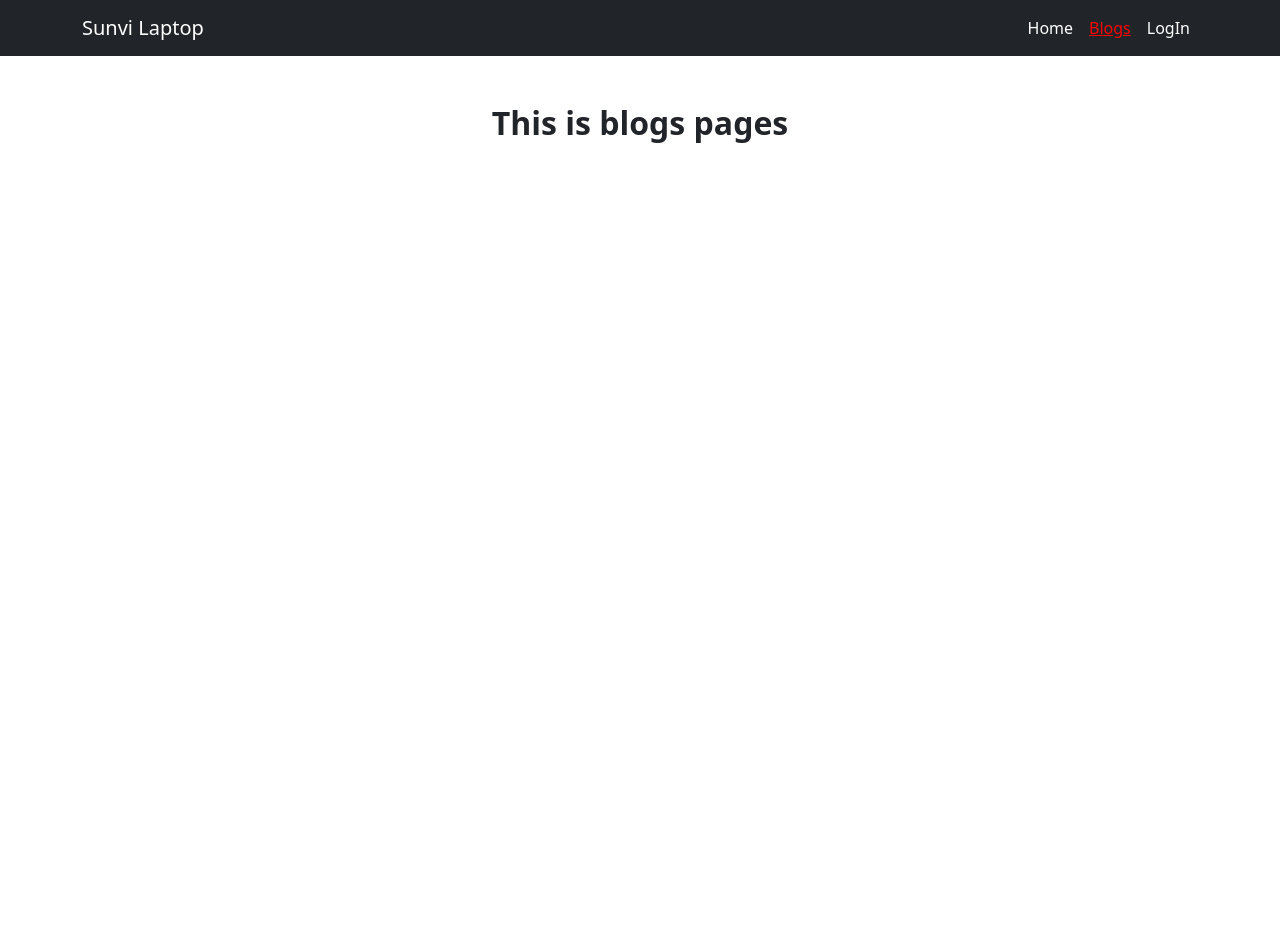
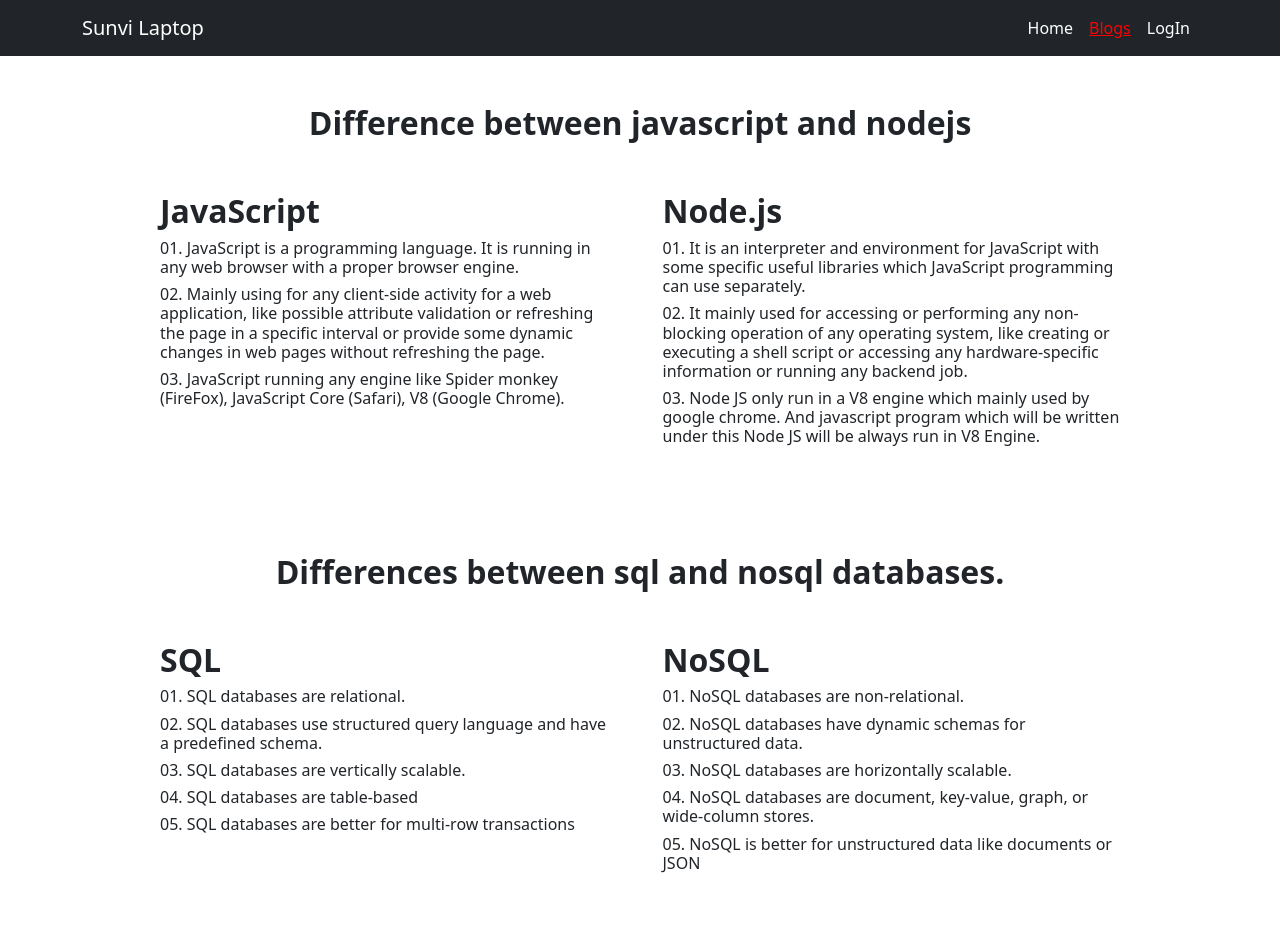
Before and after one commit to sujonaust2008/sunvi-laptop, a React (Create React App) app: page /blogs in a window 1280 px wide. Shown: the top 935 px of the page. Before the commit the page ends 800 px from the top, so only its background shows below. Built offline with nearby package versions, Linux system fonts and the light colour scheme; no server answers.

Commit message:
Blogs page added

```diff
--- a/src/App.js
+++ b/src/App.js
@@ -20,9 +20,7 @@ function App() {
         <Route path='/' element={<Home></Home>}></Route>
         <Route path='/home' element={<Home></Home>}></Route>
         <Route path='/blogs' element={<Blogs></Blogs>}></Route>
-        <Route path='/productDetail' element={<RequireAuth>
-          <ProductsDetails></ProductsDetails>
-        </RequireAuth>}></Route>
+
 
         <Route path='/manageInventory' element={<RequireAuth>
           <ManageInventory></ManageInventory>
--- /dev/null
+++ b/src/Component/Blogs/Blogs.css
@@ -0,0 +1,13 @@
+.jsVsnode {
+    display: grid;
+    grid-template-columns: repeat(2, 1fr);
+    grid-gap: 45px;
+    width: 75%;
+    margin: 50px auto;
+}
+
+@media only screen and (max-width: 800px) {
+    .jsVsnode {
+        grid-template-columns: 1fr;
+    }
+}
--- a/src/Component/Blogs/Blogs.js
+++ b/src/Component/Blogs/Blogs.js
@@ -1,9 +1,70 @@
 import React from 'react';
+import './Blogs.css';
 
 const Blogs = () => {
     return (
-        <div>
-            <h2 className='text-center fw-bold pt-5'>This is blogs pages</h2>
+        <div className='mb-5'>
+            <h2 className='text-center fw-bold pt-5'>Difference between javascript and nodejs</h2>
+            <div className='jsVsnode'>
+                <div>
+                    <h2 className='fw-bold '>JavaScript</h2>
+                    <h6>01. JavaScript is a programming language. It is running in any web browser with a proper browser engine.</h6>
+                    <h6>02. Mainly using for any client-side activity for a web application, like possible attribute validation or refreshing the page in a specific interval or provide some dynamic changes in web pages without refreshing the page.</h6>
+                    <h6>03. JavaScript running any engine like Spider monkey (FireFox), JavaScript Core (Safari), V8 (Google Chrome).</h6>
+                </div>
+                <div>
+                    <h2 className='fw-bold '>Node.js</h2>
+                    <h6>01. It is an interpreter and environment for JavaScript with some specific useful libraries which JavaScript programming can use separately.</h6>
+                    <h6>02. It mainly used for accessing or performing any non-blocking operation of any operating system, like creating or executing a shell script or accessing any hardware-specific information or running any backend job.</h6>
+                    <h6>03. Node JS only run in a V8 engine which mainly used by google chrome. And javascript program which will be written under this Node JS will be always run in V8 Engine.</h6>
+                </div>
+            </div>
+
+
+
+            <h2 className='text-center fw-bold pt-5'>Differences between sql and nosql databases.</h2>
+            <div className='jsVsnode'>
+                <div>
+                    <h2 className='fw-bold '>SQL</h2>
+                    <h6>01. SQL databases are relational.</h6>
+                    <h6>02. SQL databases use structured query language and have a predefined schema.</h6>
+                    <h6>03. SQL databases are vertically scalable.</h6>
+                    <h6>04. SQL databases are table-based</h6>
+                    <h6>05. SQL databases are better for multi-row transactions</h6>
+                </div>
+                <div>
+                    <h2 className='fw-bold '>NoSQL</h2>
+                    <h6>01. NoSQL databases are non-relational.</h6>
+                    <h6>02. NoSQL databases have dynamic schemas for unstructured data.</h6>
+                    <h6>03. NoSQL databases are horizontally scalable.</h6>
+                    <h6>04. NoSQL databases are document, key-value, graph, or wide-column stores.</h6>
+                    <h6>05. NoSQL is better for unstructured data like documents or JSON</h6>
+
+                </div>
+            </div>
+
+            <div className='w-75 mx-auto'>
+                <h2 className='fw-bold text-decoration-underline text-center mb-3'>What is the purpose of jwt and how does it work? </h2>
+                <h6>JSON Web Token (JWT) is an open standard (RFC 7519) that defines a compact and self-contained way for securely transmitting information between parties as a JSON object. This information can be verified and trusted because it is digitally signed. JWTs can be signed using a secret (with the HMAC algorithm) or a public/private key pair using RSA or ECDSA.<br></br>
+
+                Although JWTs can be encrypted to also provide secrecy between parties, we will focus on signed tokens. Signed tokens can verify the integrity of the claims contained within it, while encrypted tokens hide those claims from other parties. When tokens are signed using public/private key pairs, the signature also certifies that only the party holding the private key is the one that signed it.<br></br>
+
+                JWT's differ  from other web tokens in that they contain a set of claims. Claims are used to transmit information between two parties. What these claims are depends on the use case at hand. For example, a claim may assert who issued the token, how long it is valid for, or what permissions the client has been granted.<br></br>
+
+                A JWT is a string made up of three parts, separated by dots (.), and serialized using base64. In the most common serialization format, compact serialization, the JWT looks something like this: xxxxx.yyyyy.zzzzz.<br></br>
+
+                Once decoded, you will get two JSON strings:<br></br>
+                1. The header and the payload.<br></br>
+                2. The signature.<br></br>
+                The JOSE header contains the type of token-JWT in this case - and the signing algorithm.<br></br>
+                The payload contains the claims. This is displayed as a JSON string, usually containing no more than a dozen fields to keep the JWT compact. This information is typically used by the server to verify that the user has permission to perform the action they are requesting.<br></br>
+
+                There are no mandatory claims for a JWT, but overlaying standards may make claims mandatory. For example, when using JWT as bearer access token under OAuth2.0, iss, sub, aud, and exp must be present. some are more common than others. <br></br>
+
+                The signature ensures that the token hasn’t been altered. The party that creates the JWT signs the header and payload with a secret that is known to both the issuer and receiver, or with a private key known only to the sender. When the token is used, the receiving party verifies that the header and payload match the signature.
+                </h6>
+            </div>
+
         </div>
     );
 };
--- a/src/Component/Shared/Navbar/Navigation.js
+++ b/src/Component/Shared/Navbar/Navigation.js
@@ -22,7 +22,7 @@ const Navigation = () => {
                                 <Nav.Link><CustomLink to="/blogs">Blogs</CustomLink></Nav.Link>
                                 {
                                     user && <>
-                                    <Nav.Link ><CustomLink to="/productDetail">ProductDetail</CustomLink></Nav.Link>
+                                    <Nav.Link ><CustomLink to="/service/:productId">ProductDetail</CustomLink></Nav.Link>
                                     <Nav.Link ><CustomLink to="/manageInventory">ManageItems</CustomLink></Nav.Link>
                                     <Nav.Link ><CustomLink to="/addItems">AddItems</CustomLink></Nav.Link>
                                     <Nav.Link ><CustomLink to="/myItems">MyItems</CustomLink></Nav.Link>
--- a/src/MyItems/MyItems.js
+++ b/src/MyItems/MyItems.js
@@ -6,15 +6,15 @@ import '../Component/ManageInventory/ManageInventory.css';
 
 const MyItems = () => {
     const [services, setServices] = useServices();
-    const {productId} = useParams();
-    const [productDetail, setproductDetail]= useState({});
-    useEffect(()=>{
-        const URL = `http://localhost:5000/service/${productId}`;
-        fetch(URL)
-        .then(res=>res.json())
-        .then(data=>setproductDetail(data))
-    },[])
-
+    // const {productId} = useParams();
+    // const [productDetail, setproductDetail]= useState({});
+    // useEffect(()=>{
+    //     const URL = `http://localhost:5000/service/${productId}`;
+    //     fetch(URL)
+    //     .then(res=>res.json())
+    //     .then(data=>setproductDetail(data))
+    // },[])
+    const addLastItem = services[services.length-1];
     const handleDelete = id =>{
         const proceed = window.confirm('Are you want to delete?');
         if(proceed){
@@ -48,11 +48,11 @@ const MyItems = () => {
                         <tbody>
                             <tr className='tableStyle'>
 
-                                <td>{productDetail?.name}</td>
-                                <td className='text-center'>{productDetail?.price}</td>
-                                <td className='text-center'>{productDetail?.quantity}</td>
+                                <td>{addLastItem?.name}</td>
+                                <td className='text-center'>{addLastItem?.price}</td>
+                                <td className='text-center'>{addLastItem?.quantity}</td>
                                 <td className='text-center'>
-                                    <button className='btn rounded px-4' onClick={()=>handleDelete(productDetail?._id)}>
+                                    <button className='btn rounded px-4' onClick={()=>handleDelete(addLastItem?._id)}>
                                         X
                                     </button>
                                 </td>
```
